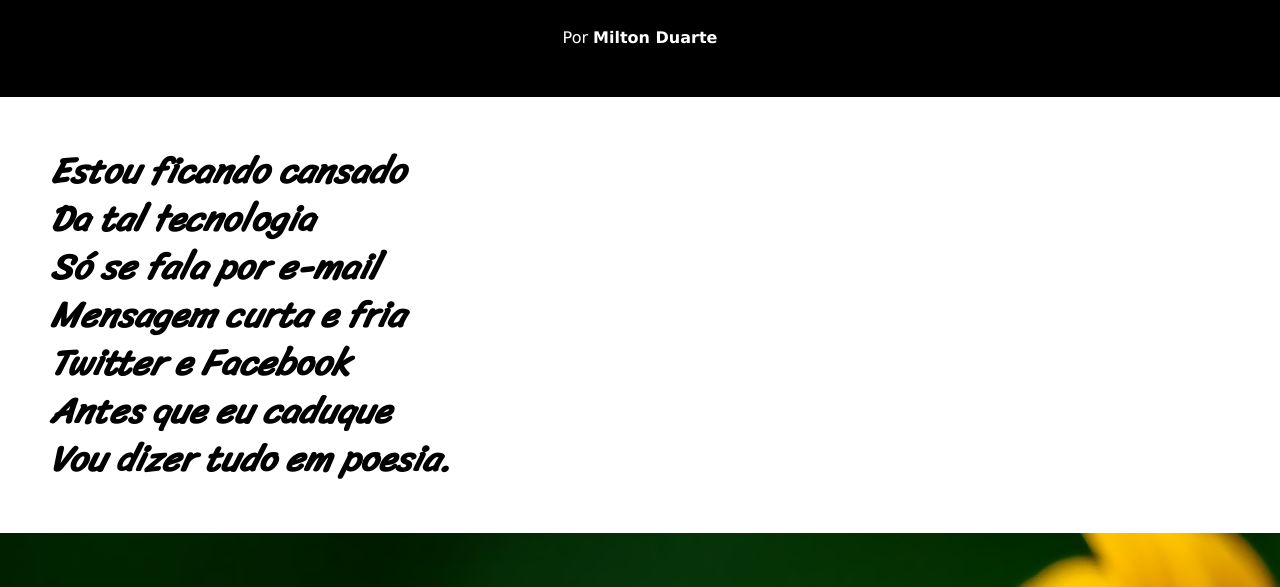
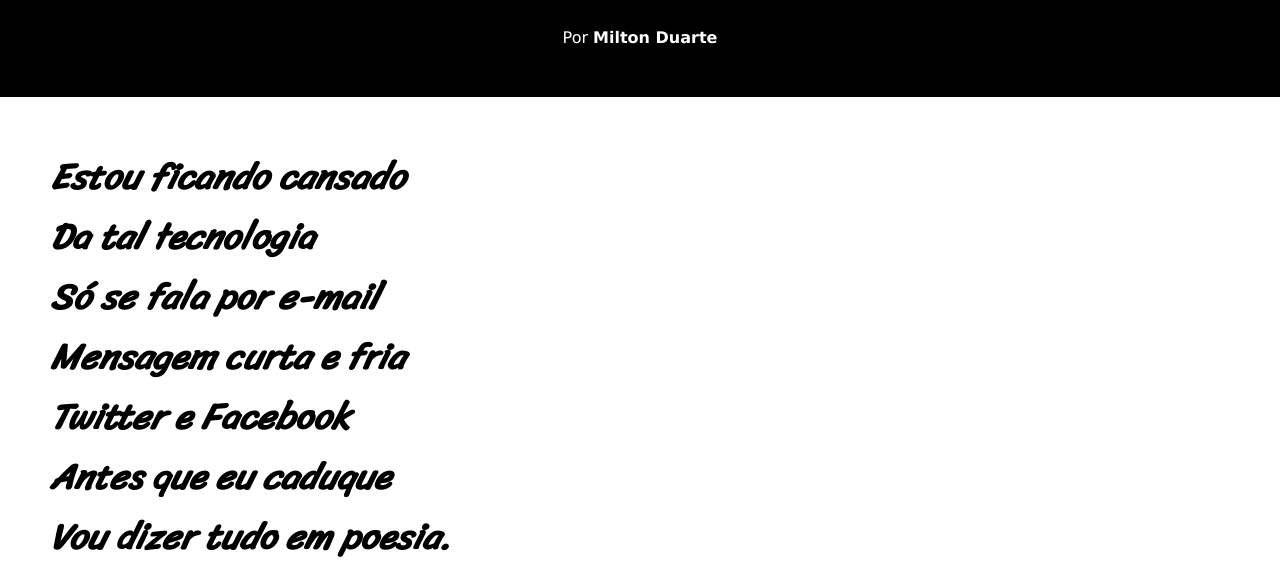
Before and after one commit to Ricky-Saldanha/Projeto-Cordel, a plain HTML site: page index.html in a window 1280 px wide. Shown: the part 213-800 px from the top of the page. Drawn offline with Linux system fonts and the light colour scheme.

Commit message:
Update style.css

```diff
--- a/style.css
+++ b/style.css
@@ -58,7 +58,7 @@ div{
     padding-left: 50px;
     padding-top: 50px;
     padding-bottom: 50px;
-    line-height:2em;
+    line-height:2.5em;
 
 }
 
```
